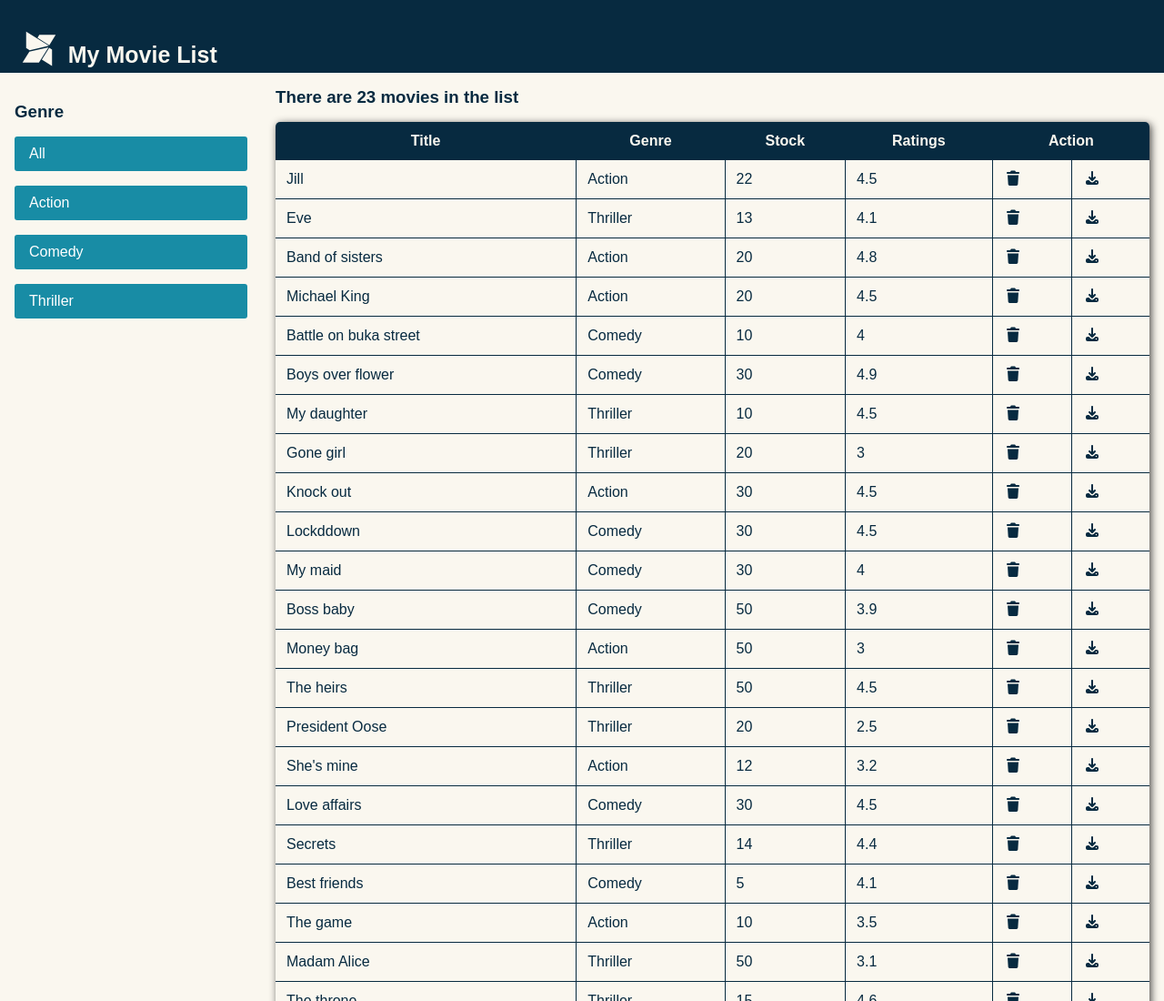
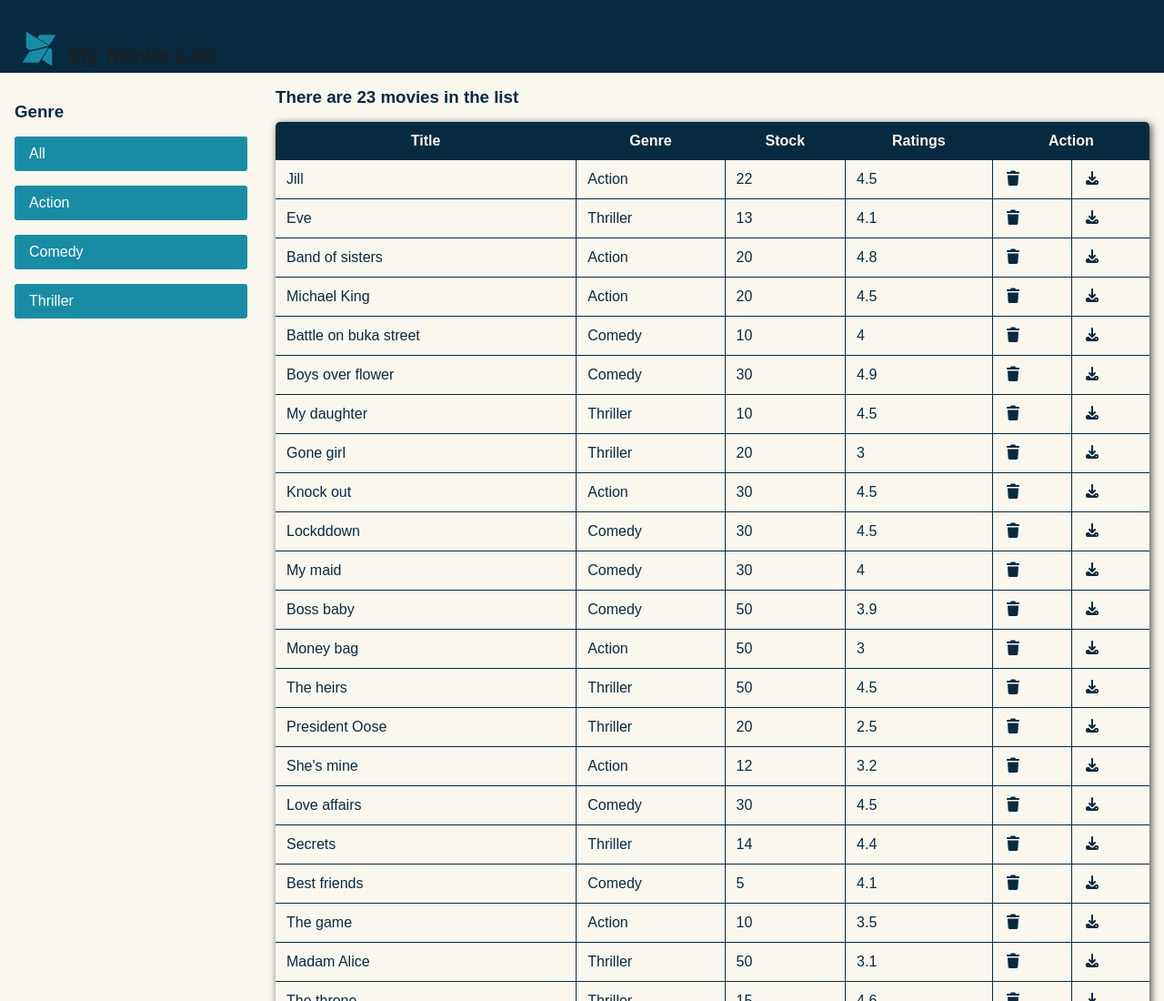
Before and after one commit to Adewunmi97/Movie-List, a plain HTML site: page index.html in a window 1280 px wide. Shown: the top 1100 px of the page at 91% size. Drawn offline with nearby package versions, Linux system fonts and the light colour scheme; files that its build step writes are made by us from their sources.

Commit message:
Update index.scss

```diff
--- a/index.scss
+++ b/index.scss
@@ -2,7 +2,6 @@
 
 .header {
     background: $text-dark;
-    color: $bg;
     width: 100%;
     display: flex;
     align-items: end;
@@ -18,6 +17,7 @@
     .logo {
         padding-right: .3rem;
         font-size: 2.7rem;
+        color: $active;
     }
     .logo-text {
         font-size: 25px;
```
